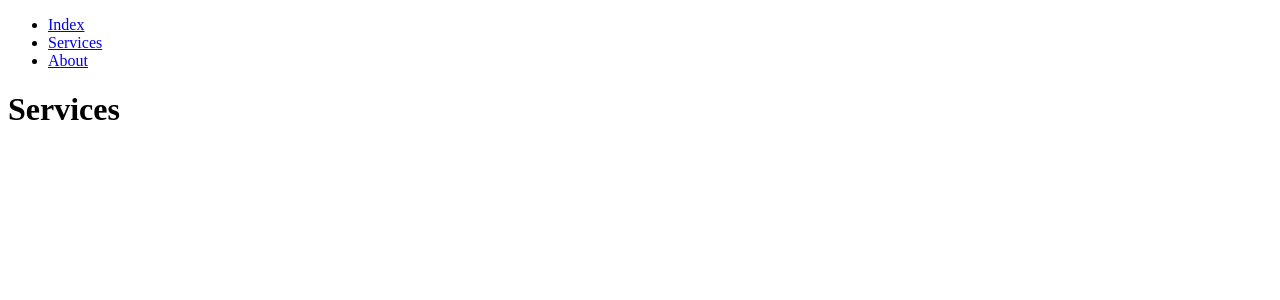
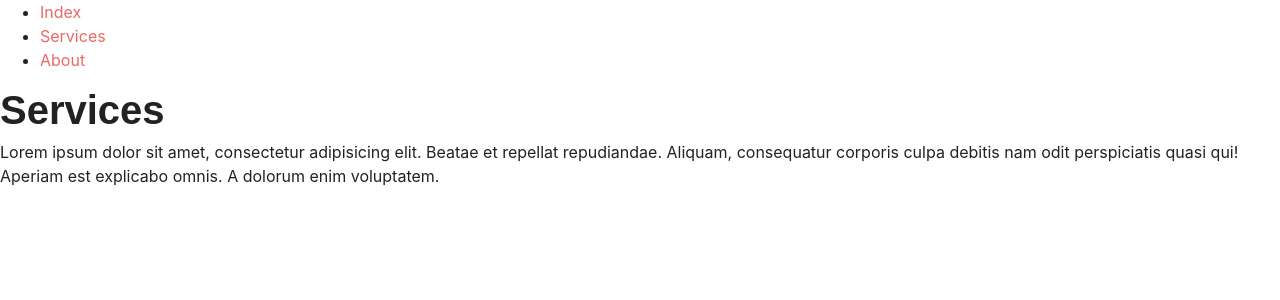
Before and after one commit to tonyinuma/practice-nextjs, a Next.js app: page /services in a window 1280 px wide. Shown: the top 300 px of the page. Built offline with nearby package versions, Linux system fonts and the light colour scheme; a web font is replaced by a local one.

Commit message:
Feat: Headers  and bootswtach cdn

```diff
--- a/components/conatiner.js
+++ /dev/null
@@ -1,13 +0,0 @@
-import Navigation from "./navigation";
-import React from "react";
-
-const Container = (props) =>(
-    <div>
-        <Navigation/>
-        <div>
-            {props.children}
-        </div>
-    </div>
-)
-
-export default Container;
--- /dev/null
+++ b/components/container.js
@@ -0,0 +1,21 @@
+import React from "react";
+import Head from "next/head";
+import Navigation from "./navigation";
+
+const Container = (props) => (
+    <div>
+        <Head>
+            <title>AFE Courier</title>
+            <link
+                rel="stylesheet"
+                href="https://stackpath.bootstrapcdn.com/bootswatch/4.5.2/journal/bootstrap.min.css"
+            />
+        </Head>
+        <Navigation/>
+        <div>
+            {props.children}
+        </div>
+    </div>
+)
+
+export default Container;
--- a/components/navigation.js
+++ b/components/navigation.js
@@ -1,4 +1,5 @@
 import Link from 'next/link'
+import React from "react";
 
 const Navigation = () => {
     return (
--- a/pages/services.js
+++ b/pages/services.js
@@ -1,11 +1,19 @@
-import Navigation from "../components/conatiner";
-import Container from "../components/conatiner";
+import Container from "../components/container";
+import Head from "next/head";
 import React from "react";
 
-const About = () => {
-    return <Container>
-        <h1>Services</h1>
-    </Container>
+const Services = () => {
+    return (
+        <Container>
+            <Head>
+                <title>Services</title>
+            </Head>
+            <h1>Services</h1>
+            Lorem ipsum dolor sit amet, consectetur adipisicing elit. Beatae et repellat repudiandae. Aliquam,
+            consequatur corporis culpa debitis nam odit perspiciatis quasi qui!
+            Aperiam est explicabo omnis. A dolorum enim voluptatem.
+        </Container>
+    )
 }
 
-export default About
+export default Services
```
Also changed, not shown: pages/about.js (+6 -2 lines), pages/index.js (+7 -5 lines).
